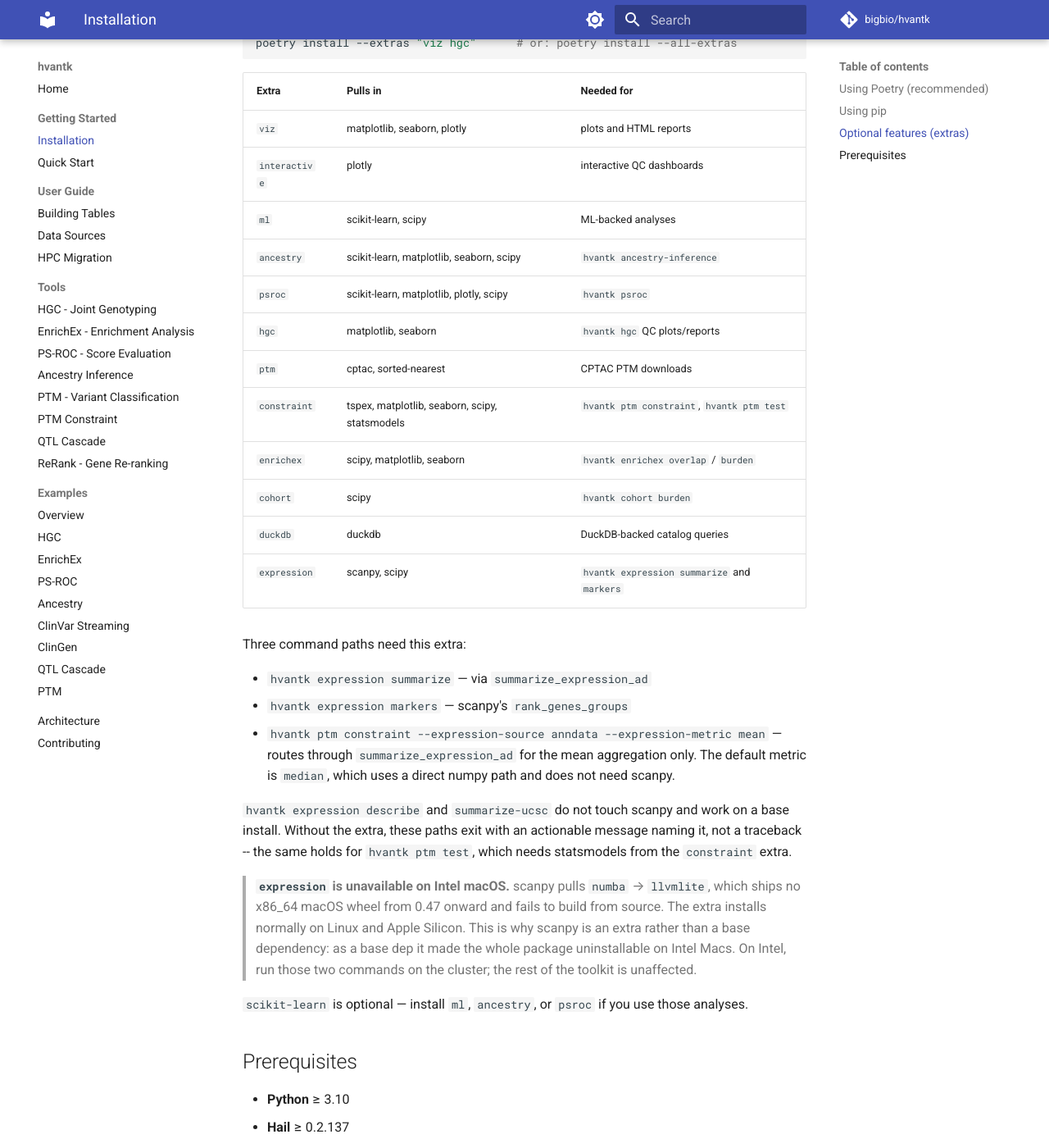
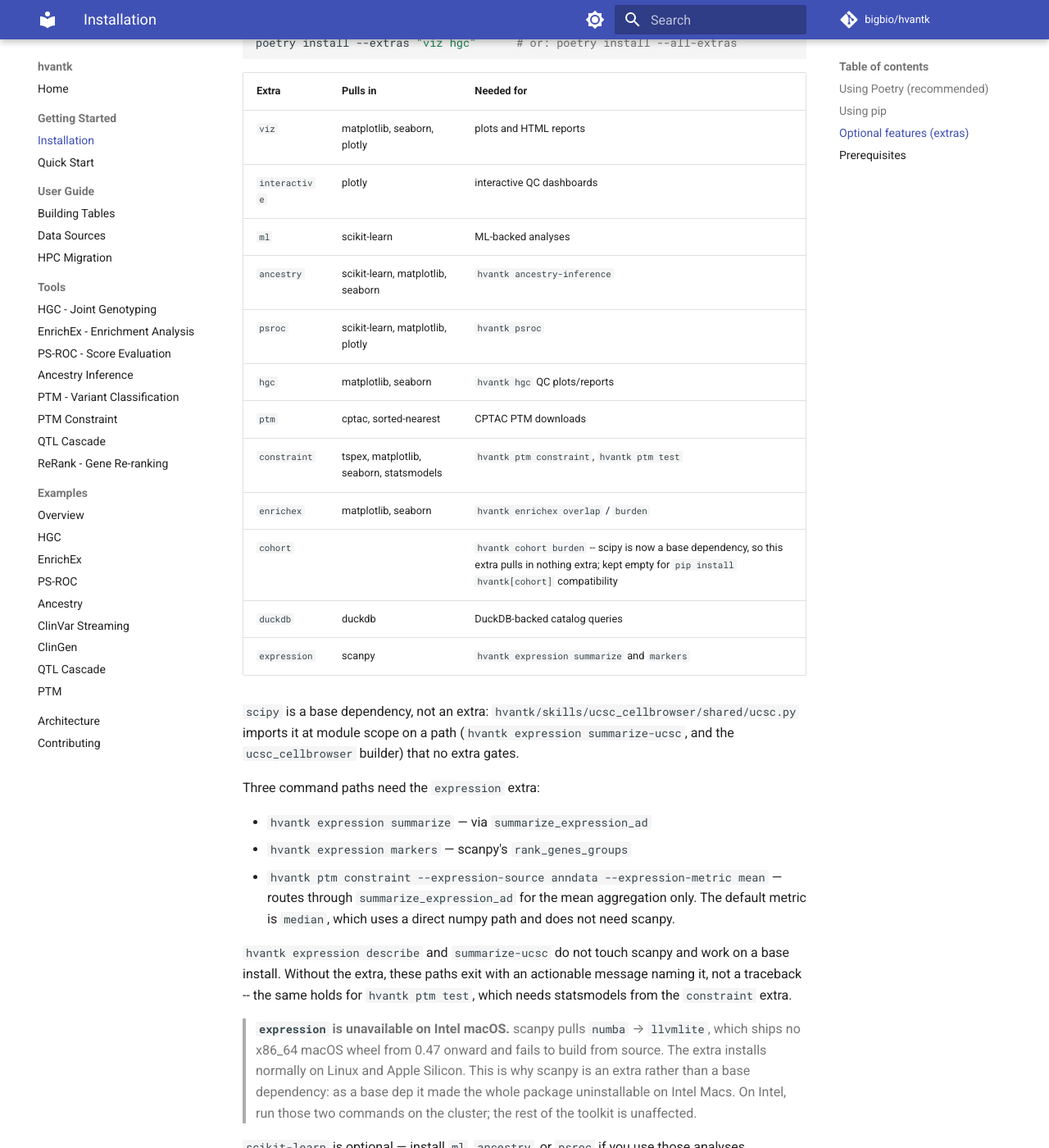
Before and after one commit to bigbio/hvantk, an MkDocs documentation site: the page built from docs_site/getting-started/installation.md, in a window 1280 px wide and 1400 px high, scrolled down 699 px. Shown: the whole window at 82% size. Built offline with MkDocs 1.6.1 and Material for MkDocs 9.7.7, drawn with Linux system fonts in a browser that asks for light colours; comment, search, counter and statistics services are not loaded.

Commit message:
fix(deps): promote scipy to a base dependency, out of the extras (#376) (#385)
* fix(deps): promote scipy to a base dependency, out of the extras (#376)

* chore(deps): regenerate poetry.lock for the scipy base-dependency move (#376)

* docs(deps): name the expression extra, the fifth scipy importer, and seven extras, not six (#376)

```diff
--- a/docs_site/getting-started/installation.md
+++ b/docs_site/getting-started/installation.md
@@ -35,18 +35,22 @@ poetry install --extras "viz hgc"      # or: poetry install --all-extras
 |---|---|---|
 | `viz` | matplotlib, seaborn, plotly | plots and HTML reports |
 | `interactive` | plotly | interactive QC dashboards |
-| `ml` | scikit-learn, scipy | ML-backed analyses |
-| `ancestry` | scikit-learn, matplotlib, seaborn, scipy | `hvantk ancestry-inference` |
-| `psroc` | scikit-learn, matplotlib, plotly, scipy | `hvantk psroc` |
+| `ml` | scikit-learn | ML-backed analyses |
+| `ancestry` | scikit-learn, matplotlib, seaborn | `hvantk ancestry-inference` |
+| `psroc` | scikit-learn, matplotlib, plotly | `hvantk psroc` |
 | `hgc` | matplotlib, seaborn | `hvantk hgc` QC plots/reports |
 | `ptm` | cptac, sorted-nearest | CPTAC PTM downloads |
-| `constraint` | tspex, matplotlib, seaborn, scipy, statsmodels | `hvantk ptm constraint`, `hvantk ptm test` |
-| `enrichex` | scipy, matplotlib, seaborn | `hvantk enrichex overlap` / `burden` |
-| `cohort` | scipy | `hvantk cohort burden` |
+| `constraint` | tspex, matplotlib, seaborn, statsmodels | `hvantk ptm constraint`, `hvantk ptm test` |
+| `enrichex` | matplotlib, seaborn | `hvantk enrichex overlap` / `burden` |
+| `cohort` | | `hvantk cohort burden` -- scipy is now a base dependency, so this extra pulls in nothing extra; kept empty for `pip install hvantk[cohort]` compatibility |
 | `duckdb` | duckdb | DuckDB-backed catalog queries |
-| `expression` | scanpy, scipy | `hvantk expression summarize` and `markers` |
+| `expression` | scanpy | `hvantk expression summarize` and `markers` |
 
-Three command paths need this extra:
+`scipy` is a base dependency, not an extra: `hvantk/skills/ucsc_cellbrowser/shared/ucsc.py`
+imports it at module scope on a path (`hvantk expression summarize-ucsc`, and the
+`ucsc_cellbrowser` builder) that no extra gates.
+
+Three command paths need the `expression` extra:
 
 - `hvantk expression summarize` — via `summarize_expression_ad`
 - `hvantk expression markers` — scanpy's `rank_genes_groups`
```
Also changed, not shown: pyproject.toml (+38 -29 lines), 2 other files.
